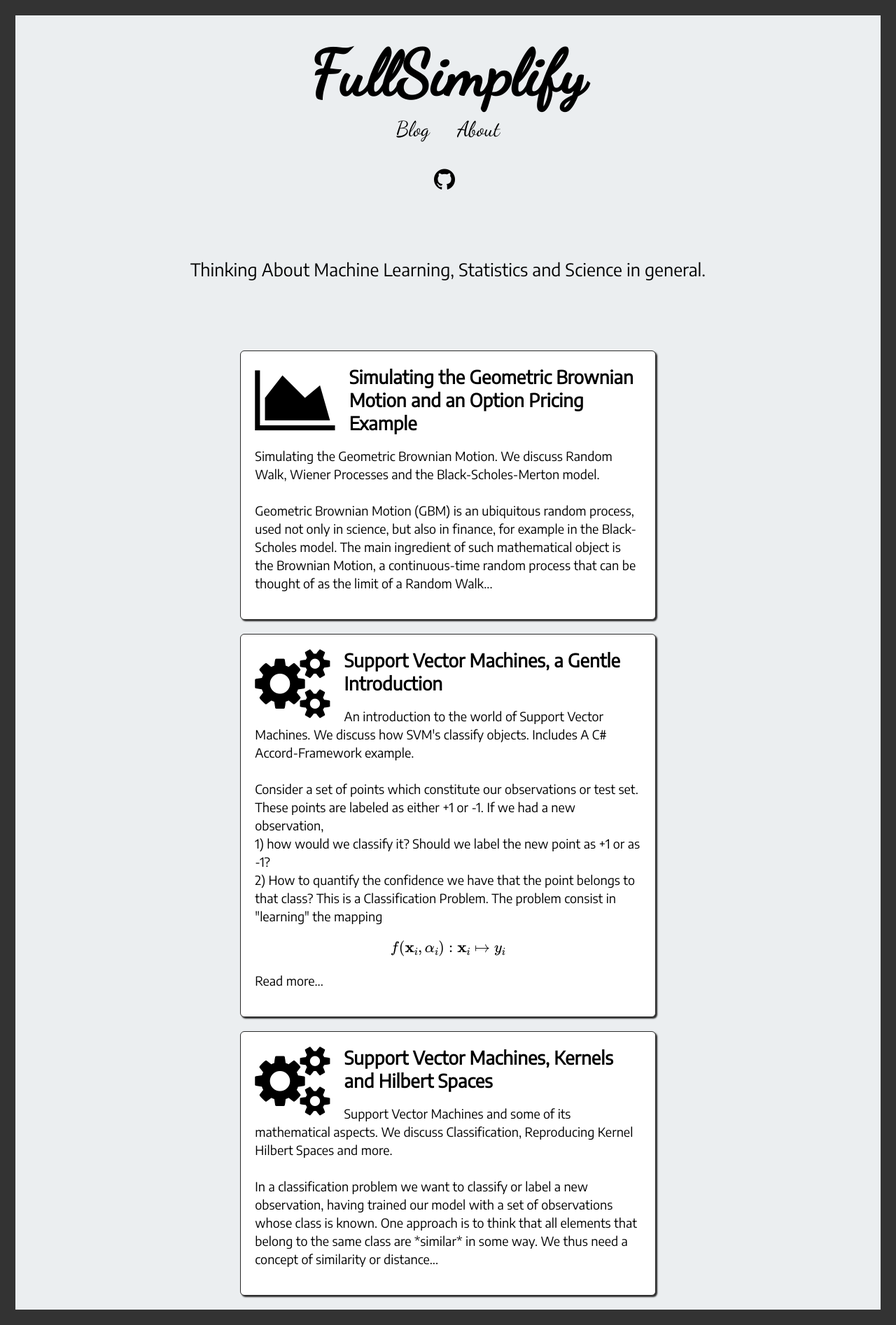
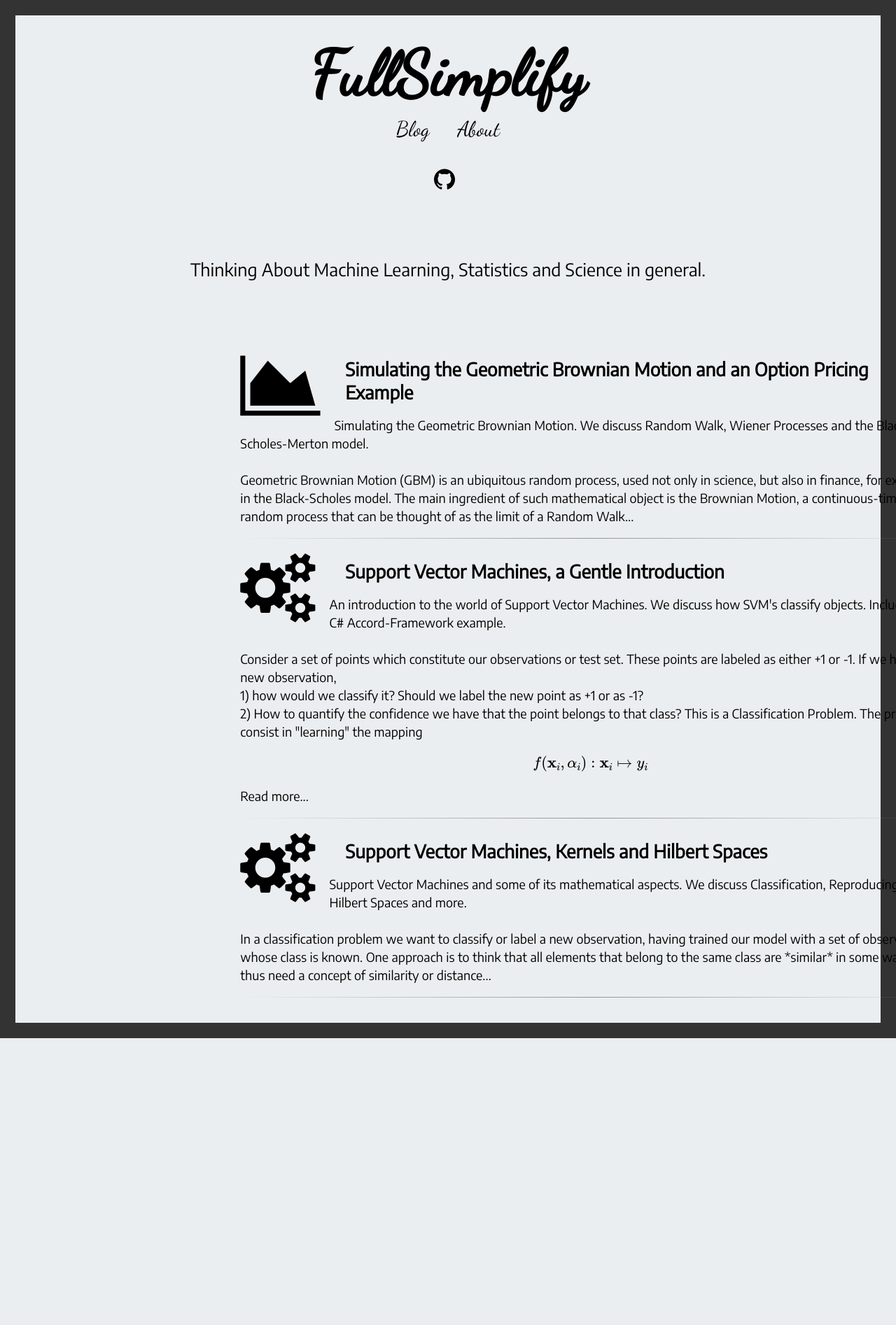
Before and after one commit to FullSimplify/FullSimplify.github.io, a Jekyll site: the page built from index.html, in a window 1280 px wide. Shown: the whole page at 70% size. Built offline with Jekyll 4.4.1, drawn with Linux system fonts in a browser that asks for light colours; some web fonts are replaced; formulas are drawn with MathJax 3; after the commit the page ends 1484 px from its top, so only the background shows below that.

Commit message:
Update index.html

```diff
--- a/index.html
+++ b/index.html
@@ -8,8 +8,9 @@
 
 <ul class="list-posts">
     {% for post in site.posts %}
- <div class="post-box">
+
   <a href="{{ post.url | prepend: site.baseurl }}"><i id='side-icon' class="{{post.icon}}" aria-hidden="true"></i></a>
+  <div class="one">
         <li class="post-teaser">
             <a href="{{ post.url | prepend: site.baseurl }}">
                 <span class="post-teaser__title" style="font-size:26px;">{{ post.title }}</span>
```
